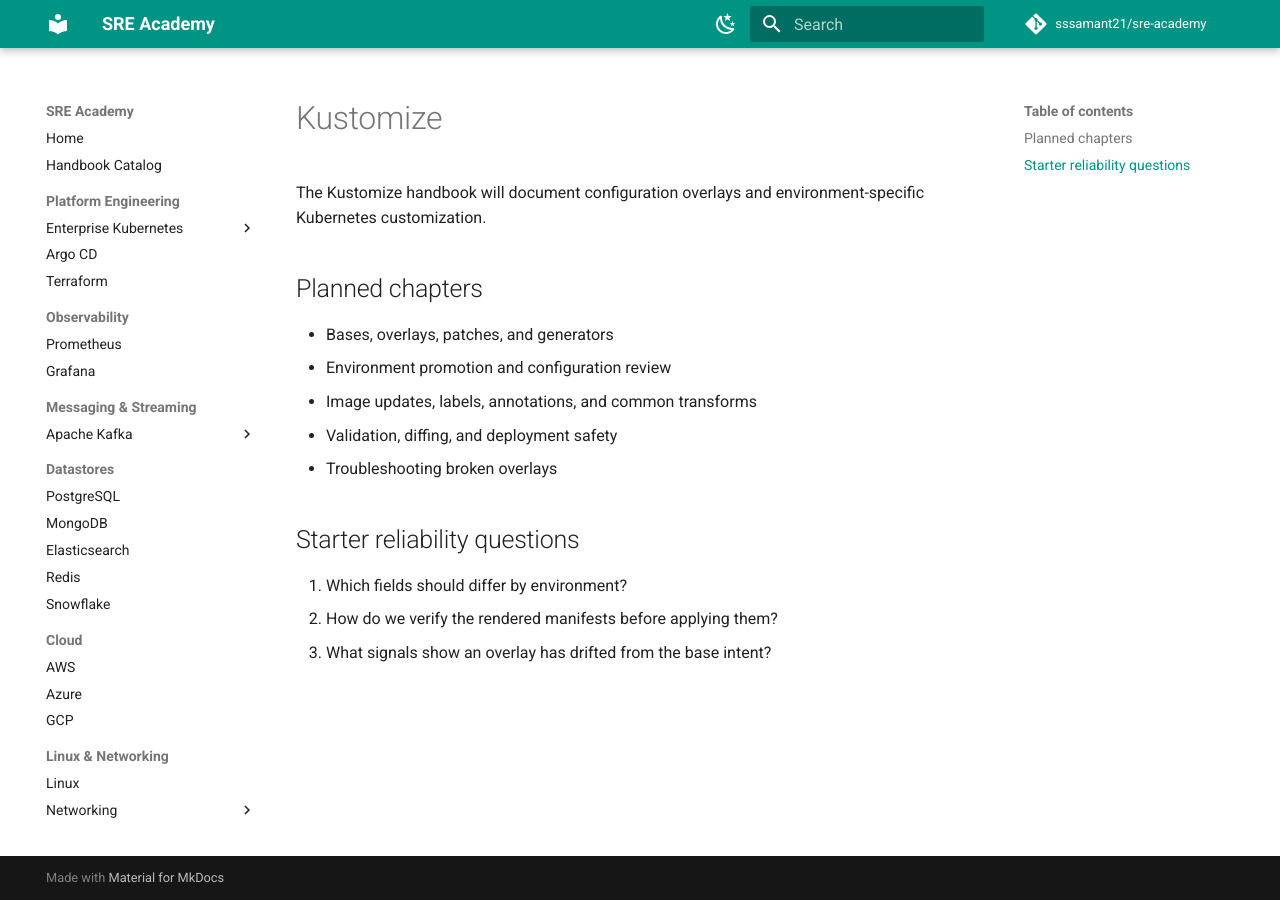
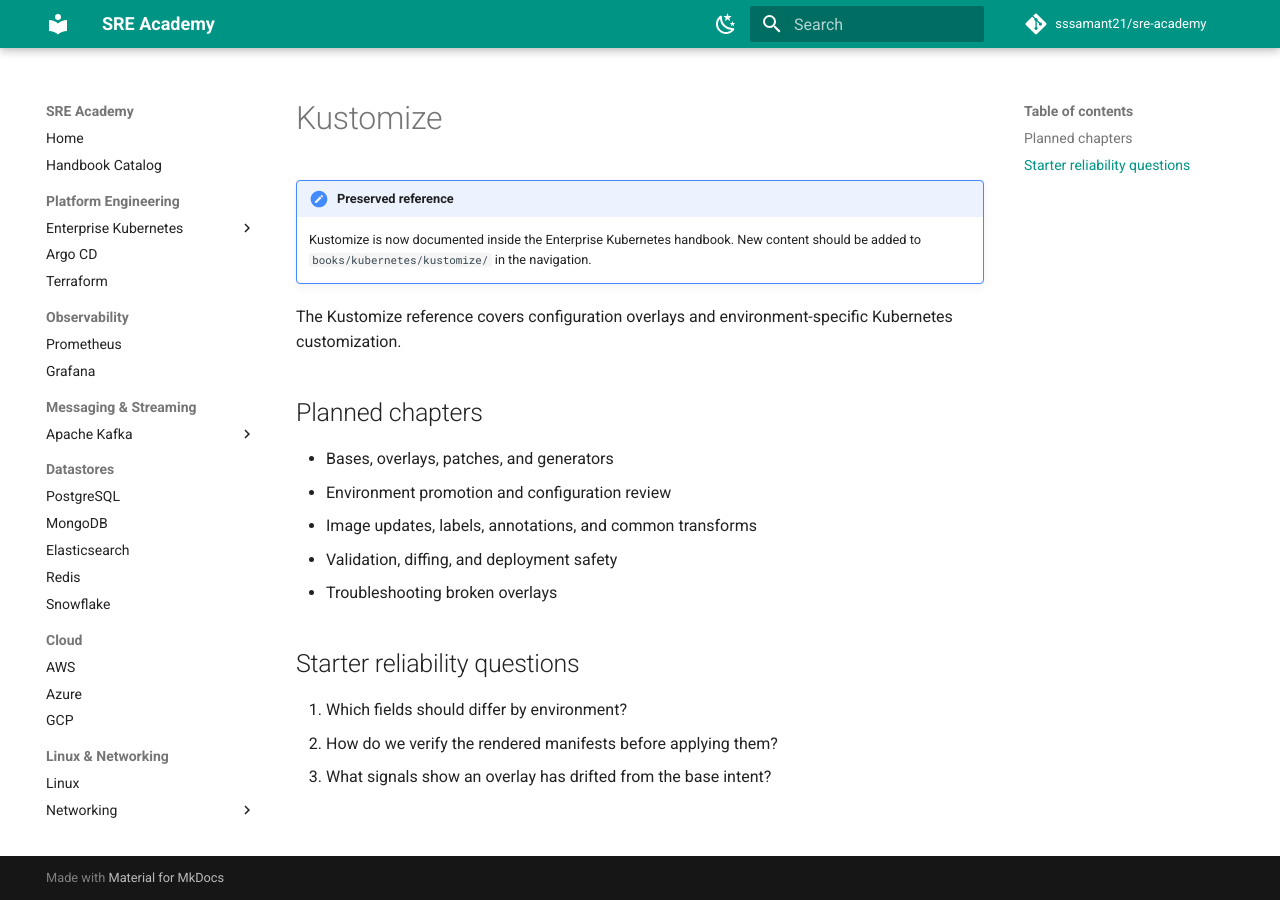
Before and after one commit to sssamant21/sre-academy, an MkDocs documentation site: the page built from docs/books/kustomize/index.md, in a window 1280 px wide. Built offline with MkDocs 1.6.1 and Material for MkDocs 9.7.7, drawn with Linux system fonts in a browser that asks for light colours; comment, search, counter and statistics services are not loaded.

Commit message:
Mark legacy Kustomize page as preserved reference

```diff
--- a/docs/books/kustomize/index.md
+++ b/docs/books/kustomize/index.md
@@ -1,6 +1,9 @@
 # Kustomize
 
-The Kustomize handbook will document configuration overlays and environment-specific Kubernetes customization.
+!!! note "Preserved reference"
+    Kustomize is now documented inside the Enterprise Kubernetes handbook. New content should be added to `books/kubernetes/kustomize/` in the navigation.
+
+The Kustomize reference covers configuration overlays and environment-specific Kubernetes customization.
 
 ## Planned chapters
 
```
